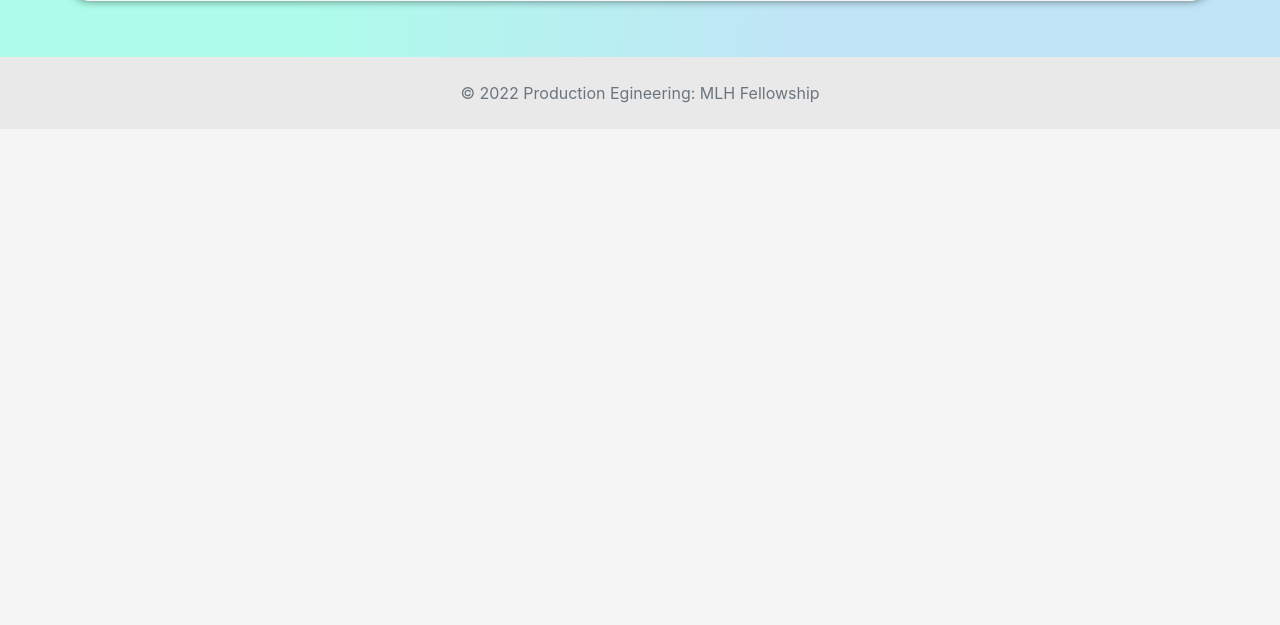
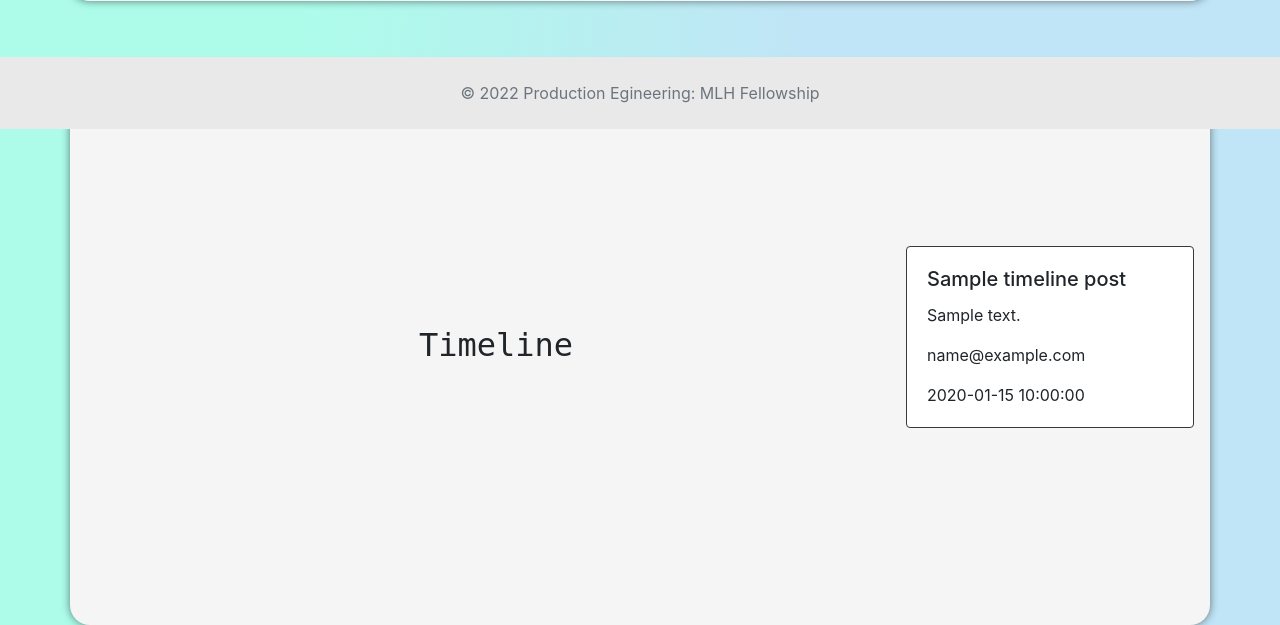
Before and after one commit to marleneharms/marlene-harms-portfolio, a Flask app: template app/templates/index.html in a window 1280 px wide. Shown: the part 671-1296 px from the top of the page. Before the commit the page ends 774 px from the top, so only its background shows below. Run offline with Flask 2, Linux system fonts and the light colour scheme; the template is opened without the code that fills it: most values are stand-ins (such as "Sample title", 1, 10 or a date in 2020); parts of the project's set-up code (start-up, migrations or seed data) failed here and were passed over.

Commit message:
feat display data in timeline

```diff
--- a/app/templates/index.html
+++ b/app/templates/index.html
@@ -59,5 +59,15 @@
     </div>
   </div>
 </div>
-
+<!-- show the newly added timeline post -->
+<div class="container">
+  <h1>Timeline</h1>
+  <div class="card border-dark mb-3" style="width: 18rem">
+    <div class="card-body">
+      <h5 class="card-title">{{ timeline_post.name }}</h5>
+      <p class="card-text">{{ timeline_post.content }}</p>
+      <p class="card-text">{{ timeline_post.email }}</p>
+      <p class="card-text">{{ timeline_post.created_at }}</p>
+    </div>
+  </div>
 {% endblock %}
```
